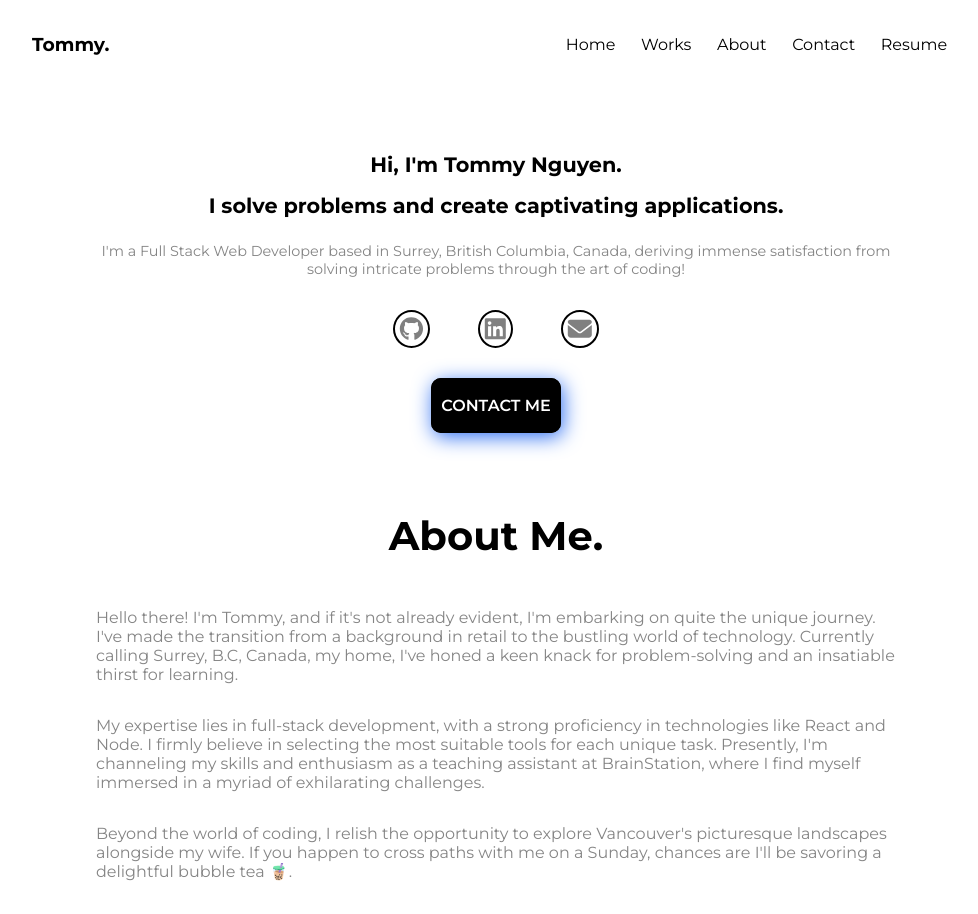
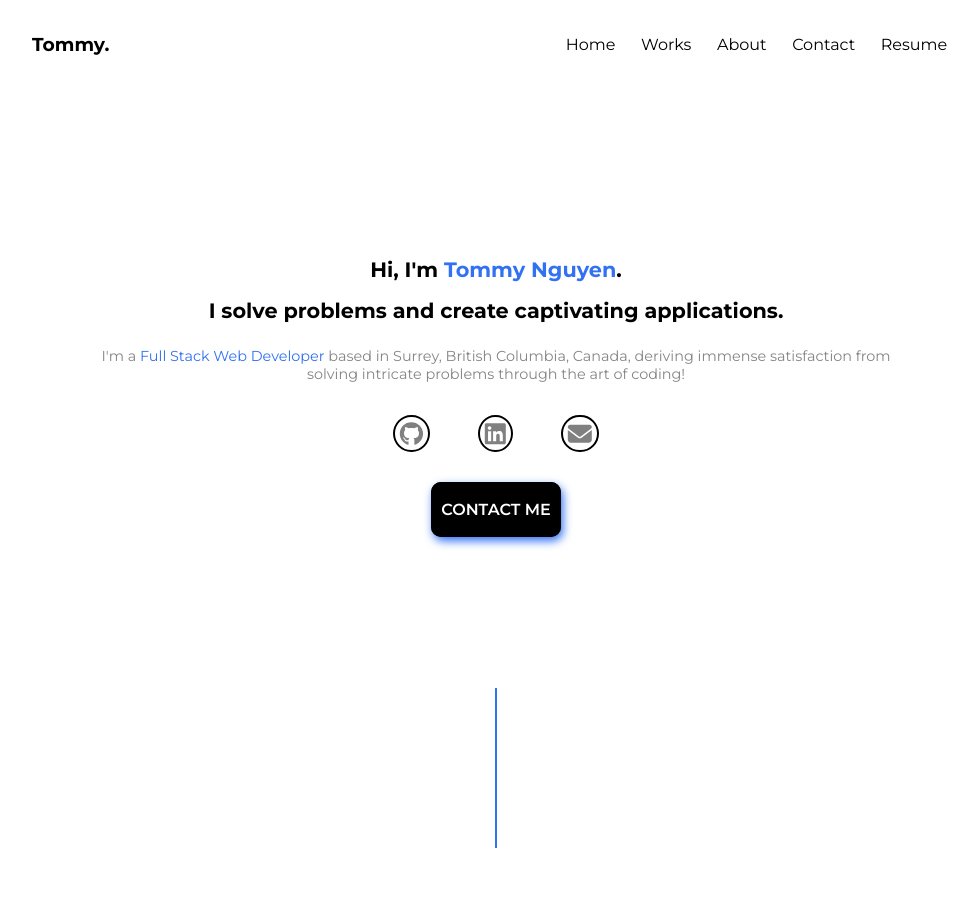
Before and after one commit to TommieeN/global-portfolio, a React (Vite) app: page / in a window 1280 px wide. Shown: the top 914 px of the page, without its empty margins (144-1122 px from the left). Built offline with nearby package versions, Linux system fonts and the light colour scheme; the HTML template or start-up script is replaced by a standard one.

Commit message:
fix styling for homepage

```diff
--- a/src/components/About/about.scss
+++ b/src/components/About/about.scss
@@ -6,6 +6,7 @@
 
 .about {
   @include flex-col;
+  text-align: center;
   justify-content: center;
   margin: 2rem;
   @include tablet {
--- a/src/components/LandingPage/LandingPage.tsx
+++ b/src/components/LandingPage/LandingPage.tsx
@@ -1,6 +1,7 @@
 import { FontAwesomeIcon } from "@fortawesome/react-fontawesome";
 import { faEnvelope } from "@fortawesome/free-solid-svg-icons";
 import { faLinkedin, faGithub } from "@fortawesome/free-brands-svg-icons";
+import { Reveal } from "../../utils/Reveal";
 import AnchorLink from "react-anchor-link-smooth-scroll";
 import "./landingPage.scss";
 
@@ -8,16 +9,23 @@ const LandingPage: React.FC = () => {
   return (
     <div className="landing-page" id="home">
       <div className="landing-page__container">
-        <h1 className="landing-page__header">Hi, I'm Tommy Nguyen.</h1>
+        <Reveal width="100%">
+          <h1 className="landing-page__header">Hi, I'm <span className="landing-page__text-color">Tommy Nguyen</span>.</h1>
+        </Reveal>
+        <Reveal width="100%">
           <p className="landing-page__header">
             I solve problems and create captivating applications.
           </p>
+        </Reveal>
+        <Reveal>
           <p className="landing-page__text">
-          I'm a Full Stack Web Developer based in Surrey, British Columbia,
-          Canada, deriving immense satisfaction from solving intricate problems
-          through the art of coding!
+            I'm a <span className="landing-page__text-color">Full Stack Web Developer</span> based in Surrey, British Columbia,
+            Canada, deriving immense satisfaction from solving intricate
+            problems through the art of coding!
           </p>
+        </Reveal>
       </div>
+      <Reveal>
         <div className="landing-page__logo-container">
           <a
             href="https://github.com/TommieeN"
@@ -49,11 +57,14 @@ const LandingPage: React.FC = () => {
             />
           </a>
         </div>
+      </Reveal>
+      <Reveal>
         <div className="landing-page__btn-container">
           <AnchorLink href="#contact" className="landing-page__btn">
             CONTACT ME
           </AnchorLink>
         </div>
+      </Reveal>
     </div>
   );
 };
--- a/src/components/LandingPage/landingPage.scss
+++ b/src/components/LandingPage/landingPage.scss
@@ -1,14 +1,18 @@
 @use "../../syles/partials/mixins.scss" as *;
 
 .landing-page {
-  margin-top: 5rem;
+  height: 100vh;
   text-align: center;
   padding: 0 1rem;
+  display: flex;
+  flex-direction: column;
+  align-items: center;
+  justify-content: center;
   @include tablet {
     padding: 0 5rem;
   }
   &__container {
-    padding-top: 4rem;
+    // padding-top: 4rem;
   }
   &__hero {
     width: 100%;
@@ -27,11 +31,15 @@
       margin: 1rem 0;
       font-size: 0.9rem;
     }
+    &-color {
+      color: #3171f2;
+    }
   }
   &__logo-container {
     padding: 0.5rem;
     display: flex;
     justify-content: space-evenly;
+    width: 100%;
     @include tablet {
       justify-content: center;
       padding: 1rem 0;
@@ -51,6 +59,7 @@
   }
   &__btn-container {
     margin: 2rem 0;
+    padding: 0 1rem;
   }
   &__btn {
     @include btn;
@@ -58,7 +67,7 @@
     font-size: 1rem;
     padding: 1rem 0.5rem;
     cursor: pointer;
-    box-shadow: 2px 4px 20px #3171f2;
+    box-shadow: 2px 4px 10px #3171f2;
     &:hover {
       background: white;
       color: black;
--- /dev/null
+++ b/src/components/Line/Line.tsx
@@ -0,0 +1,9 @@
+import "./line.scss";
+const Line = () => {
+  return (
+    <div className="line">
+      </div>
+  )
+}
+
+export default Line
--- /dev/null
+++ b/src/components/Line/line.scss
@@ -0,0 +1,15 @@
+.line {
+  position: relative;
+  margin-top: -7rem;
+  height: 10rem;
+  &::before {
+    content: "";
+    background-color: #3171f2;
+    width: 2px;
+    position: absolute;
+    top: 0;
+    bottom: 0;
+    left: 50%;
+    transform: translateX(-50%);
+  }
+}
--- a/src/components/Projects/Projects.tsx
+++ b/src/components/Projects/Projects.tsx
@@ -55,7 +55,7 @@ const Projects: React.FC = () => {
                   })}
                 </div>
               </Reveal>
-              <Reveal>
+              <Reveal width="100%">
                 <div className="project__btn-container">
                   <a
                     className="project__btn-link"
--- a/src/pages/Home/Home.tsx
+++ b/src/pages/Home/Home.tsx
@@ -5,14 +5,16 @@ import TechStack from "../../components/TechStack/TechStack";
 import About from "../../components/About/About";
 import Contact from "../../components/Contact/Contact";
 import Footer from "../../components/Footer/Footer";
+import Line from "../../components/Line/Line";
 
 const Home = () => {
   return (
     <>
       <NavBar />
       <LandingPage />
+      <Line />
+      <Projects />
       <About />
-      <Projects />
       <TechStack />
       <Contact />
       <Footer />
--- a/src/utils/Reveal.tsx
+++ b/src/utils/Reveal.tsx
@@ -3,10 +3,10 @@ import { motion, useInView, useAnimation } from "framer-motion";
 
 interface Props {
   children: JSX.Element;
-  width?: "50%" | "100%";
+  width?: "fit-content" | "100%";
 }
 
-export const Reveal = ({ children, width = "100%" }: Props) => {
+export const Reveal = ({ children, width = "fit-content" }: Props) => {
   const ref = useRef(null);
   const isInView = useInView(ref, { once: true });
 
@@ -24,12 +24,12 @@ export const Reveal = ({ children, width = "100%" }: Props) => {
     <div ref={ref} style={{ position: "relative", width, overflow: "hidden" }}>
       <motion.div
         variants={{
-          hidden: { opacity: 0, y: 75 },
+          hidden: { opacity: 0, y: 100 },
           visible: { opacity: 1, y: 0 },
         }}
         initial="hidden"
         animate={mainControls}
-        transition={{ duration: 0.5, delay: 0.25 }}
+        transition={{ duration: 0.5, delay: 0.2 }}
       >
         {children}
       </motion.div>
@@ -44,7 +44,7 @@ export const Reveal = ({ children, width = "100%" }: Props) => {
       style={{
         position: "absolute",
         top: 4,
-        bottom: 4,
+        bottom: 0,
         left: 0,
         right: 0,
         background: "#3171f2",
```
Lines whose indentation alone changed are shown as unchanged.
